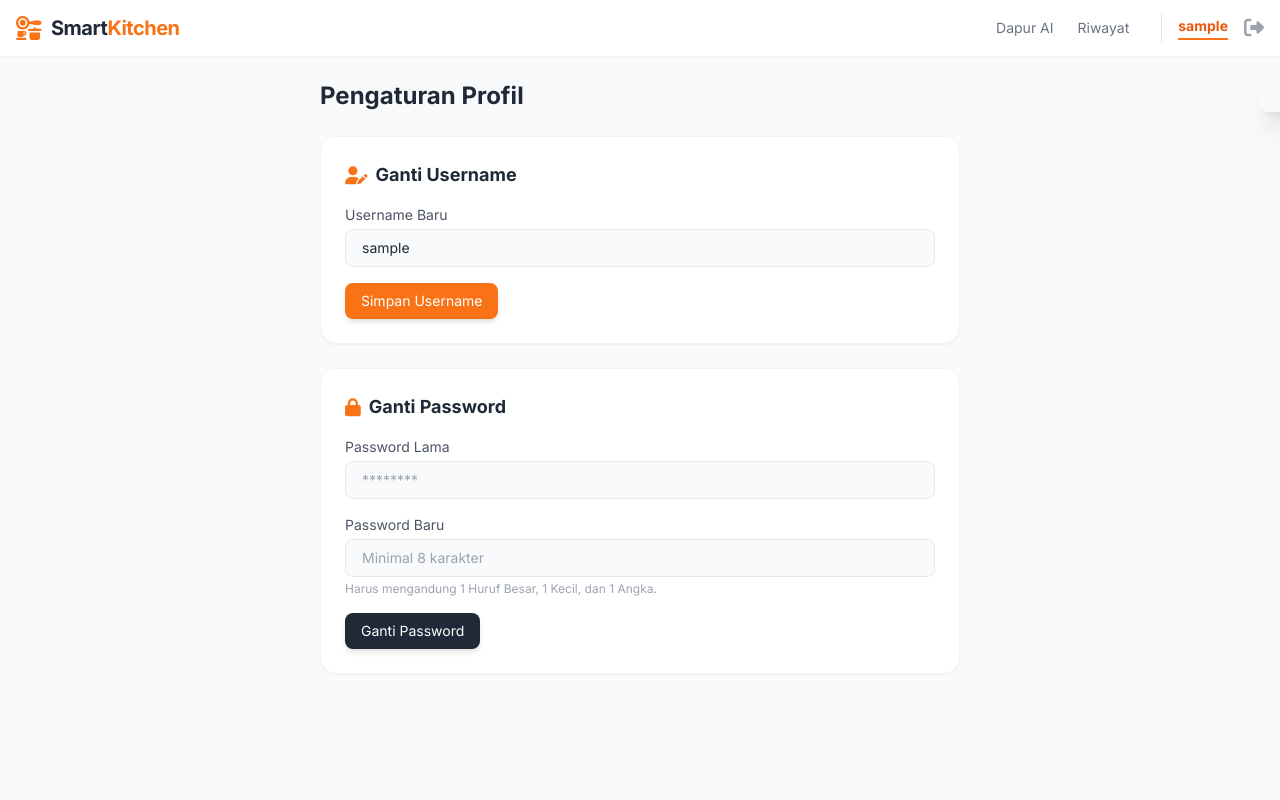
After one commit to MashuNakamura/smart-kitchen, a Flask app: page /profile in a window 1280 px wide. The commit adds this page. Run offline with Flask 3, Linux system fonts and the light colour scheme; the visitor is signed in with stand-in values (Sample User, id 1); some libraries are stand-ins or nearby versions.

Commit message:
Feat: Add profile management page with username and password update functionality

```diff
--- a/templates/dashboard.html
+++ b/templates/dashboard.html
@@ -42,7 +42,7 @@
                 <a href="/history" class="text-sm font-medium text-gray-500 hover:text-orange-500 transition">Riwayat</a>
 
                 <div class="flex items-center gap-4 border-l pl-4 ml-2 border-gray-200">
-                    <span id="nav-username" class="text-sm font-bold text-gray-800">User</span>
+                    <a href="/profile" id="nav-username" class="text-sm font-bold text-gray-800 hover:text-orange-600 transition">{{ session.get('username', 'User') }}</a>
                     <button onclick="handleLogout()" class="text-gray-400 hover:text-red-500 transition" title="Keluar">
                         <i class="fa-solid fa-right-from-bracket text-xl"></i>
                     </button>
@@ -57,8 +57,9 @@
         <div id="mobile-menu" class="hidden md:hidden border-t border-gray-100 py-4 space-y-3 bg-white">
             <a href="/dashboard" class="block px-2 text-sm font-bold text-orange-600">Dapur AI</a>
             <a href="/history" class="block px-2 text-sm font-medium text-gray-600 hover:text-orange-500">Riwayat Masakan</a>
+            <a href="/profile" class="block px-2 text-sm font-medium text-gray-600 hover:text-orange-500">Pengaturan Profil</a>
             <div class="border-t border-gray-100 pt-3 flex justify-between items-center px-2">
-                <span id="nav-username-mobile" class="text-sm font-bold text-gray-800">User</span>
+                <span id="nav-username-mobile" class="text-sm font-bold text-gray-800">{{ session.get('username', 'User') }}</span>
                 <button onclick="handleLogout()" class="text-sm text-red-500 font-medium flex items-center gap-2">
                     Keluar <i class="fa-solid fa-right-from-bracket"></i>
                 </button>
--- a/templates/history.html
+++ b/templates/history.html
@@ -75,7 +75,7 @@
                 <a href="/history" class="text-sm font-bold text-orange-600 border-b-2 border-orange-500 pb-0.5">Riwayat</a>
 
                 <div class="flex items-center gap-4 border-l pl-4 ml-2 border-gray-200">
-                    <span id="nav-username" class="text-sm font-bold text-gray-800">User</span>
+                    <a href="/profile" id="nav-username" class="text-sm font-bold text-gray-800 hover:text-orange-600 transition">{{ session.get('username', 'User') }}</a>
                     <button onclick="handleLogout()" class="text-gray-400 hover:text-red-500 transition" title="Keluar">
                         <i class="fa-solid fa-right-from-bracket text-xl"></i>
                     </button>
@@ -90,8 +90,9 @@
         <div id="mobile-menu" class="hidden md:hidden border-t border-gray-100 py-4 space-y-3 bg-white">
             <a href="/dashboard" class="block px-2 text-sm font-medium text-gray-600 hover:text-orange-500">Dapur AI</a>
             <a href="/history" class="block px-2 text-sm font-bold text-orange-600">Riwayat Masakan</a>
+            <a href="/profile" class="block px-2 text-sm font-medium text-gray-600 hover:text-orange-500">Pengaturan Profil</a>
             <div class="border-t border-gray-100 pt-3 flex justify-between items-center px-2">
-                <span id="nav-username-mobile" class="text-sm font-bold text-gray-800">User</span>
+                <span id="nav-username-mobile" class="text-sm font-bold text-gray-800">{{ session.get('username', 'User') }}</span>
                 <button onclick="handleLogout()" class="text-sm text-red-500 font-medium flex items-center gap-2">
                     Keluar <i class="fa-solid fa-right-from-bracket"></i>
                 </button>
--- /dev/null
+++ b/templates/profile.html
@@ -0,0 +1,213 @@
+<!DOCTYPE html>
+<html lang="id">
+<head>
+    <meta charset="UTF-8">
+    <meta name="viewport" content="width=device-width, initial-scale=1.0">
+    <title>Pengaturan Profil - SmartKitchen</title>
+    <link rel="icon" type="image/png" href="{{ url_for('static', filename='if_ukdc.png') }}">
+    <script src="https://cdn.tailwindcss.com"></script>
+    <link rel="stylesheet" href="https://cdnjs.cloudflare.com/ajax/libs/font-awesome/6.4.0/css/all.min.css">
+    <link href="https://fonts.googleapis.com/css2?family=Inter:wght@300;400;600;700&display=swap" rel="stylesheet">
+
+    <style>
+        body { font-family: 'Inter', sans-serif; }
+    </style>
+</head>
+<body class="bg-gray-50 text-gray-800 min-h-screen flex flex-col">
+
+<!-- NAVBAR -->
+<nav class="bg-white shadow-sm sticky top-0 z-50">
+    <div class="container mx-auto px-4">
+        <div class="flex justify-between items-center py-3">
+
+            <a href="/" class="flex items-center gap-2">
+                <i class="fa-solid fa-kitchen-set text-orange-500 text-2xl"></i>
+                <span class="text-xl font-bold tracking-tight text-gray-800">Smart<span class="text-orange-500">Kitchen</span></span>
+            </a>
+
+            <div class="hidden md:flex items-center gap-6">
+                <a href="/dashboard" class="text-sm font-medium text-gray-500 hover:text-orange-500 transition">Dapur AI</a>
+                <a href="/history" class="text-sm font-medium text-gray-500 hover:text-orange-500 transition">Riwayat</a>
+
+                <div class="flex items-center gap-4 border-l pl-4 ml-2 border-gray-200">
+                    <a href="/profile" class="text-sm font-bold text-orange-600 border-b-2 border-orange-500 pb-0.5" id="nav-username">{{ session.get('username', 'User') }}</a>
+                    <button onclick="handleLogout()" class="text-gray-400 hover:text-red-500 transition" title="Keluar">
+                        <i class="fa-solid fa-right-from-bracket text-xl"></i>
+                    </button>
+                </div>
+            </div>
+
+            <button onclick="toggleMobileMenu()" class="md:hidden text-gray-500 hover:text-orange-500 focus:outline-none">
+                <i class="fa-solid fa-bars text-2xl"></i>
+            </button>
+        </div>
+
+        <div id="mobile-menu" class="hidden md:hidden border-t border-gray-100 py-4 space-y-3 bg-white">
+            <a href="/dashboard" class="block px-2 text-sm font-medium text-gray-600 hover:text-orange-500">Dapur AI</a>
+            <a href="/history" class="block px-2 text-sm font-medium text-gray-600 hover:text-orange-500">Riwayat Masakan</a>
+            <a href="/profile" class="block px-2 text-sm font-bold text-orange-600">Pengaturan Profil</a>
+            <div class="border-t border-gray-100 pt-3 flex justify-between items-center px-2">
+                <button onclick="handleLogout()" class="text-sm text-red-500 font-medium flex items-center gap-2">
+                    Keluar <i class="fa-solid fa-right-from-bracket"></i>
+                </button>
+            </div>
+        </div>
+    </div>
+</nav>
+
+<main class="flex-grow container mx-auto px-4 py-6 max-w-2xl">
+
+    <!-- TOAST NOTIFICATION -->
+    <div id="toast" class="fixed top-20 right-5 z-50 transform translate-x-full transition-transform duration-300 pointer-events-none">
+        <div id="toast-content" class="px-6 py-4 rounded-lg shadow-xl text-white font-medium flex items-center gap-3 pointer-events-auto"></div>
+    </div>
+
+    <div class="flex items-center gap-3 mb-6">
+        <h1 class="text-2xl font-bold text-gray-800">Pengaturan Profil</h1>
+    </div>
+
+    <!-- CHANGE USERNAME -->
+    <section class="bg-white p-6 rounded-2xl shadow-sm border border-gray-100 mb-6">
+        <h2 class="text-lg font-bold mb-4 flex items-center gap-2 text-gray-800">
+            <i class="fa-solid fa-user-pen text-orange-500"></i> Ganti Username
+        </h2>
+        <form id="usernameForm" onsubmit="updateUsername(event)" class="space-y-4">
+            <div>
+                <label class="block text-sm font-medium text-gray-600 mb-1">Username Baru</label>
+                <input type="text" id="new_username" name="new_username" required
+                       class="w-full px-4 py-2 border rounded-lg focus:ring-2 focus:ring-orange-500 outline-none text-sm bg-gray-50"
+                       value="{{ session.get('username', '') }}"
+                       placeholder="Masukkan username baru">
+            </div>
+            <button type="submit" class="bg-orange-500 hover:bg-orange-600 text-white font-medium py-2 px-4 rounded-lg text-sm transition shadow-md w-full sm:w-auto">
+                Simpan Username
+            </button>
+        </form>
+    </section>
+
+    <!-- CHANGE PASSWORD -->
+    <section class="bg-white p-6 rounded-2xl shadow-sm border border-gray-100">
+        <h2 class="text-lg font-bold mb-4 flex items-center gap-2 text-gray-800">
+            <i class="fa-solid fa-lock text-orange-500"></i> Ganti Password
+        </h2>
+        <form id="passwordForm" onsubmit="updatePassword(event)" class="space-y-4">
+            <div>
+                <label class="block text-sm font-medium text-gray-600 mb-1">Password Lama</label>
+                <input type="password" id="old_password" name="old_password" required
+                       class="w-full px-4 py-2 border rounded-lg focus:ring-2 focus:ring-orange-500 outline-none text-sm bg-gray-50"
+                       placeholder="********">
+            </div>
+            <div>
+                <label class="block text-sm font-medium text-gray-600 mb-1">Password Baru</label>
+                <input type="password" id="new_password" name="new_password" required
+                       class="w-full px-4 py-2 border rounded-lg focus:ring-2 focus:ring-orange-500 outline-none text-sm bg-gray-50"
+                       placeholder="Minimal 8 karakter">
+                <p class="text-xs text-gray-400 mt-1">Harus mengandung 1 Huruf Besar, 1 Kecil, dan 1 Angka.</p>
+            </div>
+            <button type="submit" class="bg-gray-800 hover:bg-gray-900 text-white font-medium py-2 px-4 rounded-lg text-sm transition shadow-md w-full sm:w-auto">
+                Ganti Password
+            </button>
+        </form>
+    </section>
+
+</main>
+
+<script>
+    // --- UI HELPERS ---
+    function showToast(message, type = 'success') {
+        const toast = document.getElementById('toast');
+        const content = document.getElementById('toast-content');
+
+        content.className = `px-6 py-4 rounded-lg shadow-xl text-white font-medium flex items-center gap-3 pointer-events-auto ${type === 'success' ? 'bg-green-500' : 'bg-red-500'}`;
+        content.innerHTML = type === 'success'
+            ? `<i class="fa-regular fa-circle-check text-xl"></i> ${message}`
+            : `<i class="fa-solid fa-triangle-exclamation text-xl"></i> ${message}`;
+
+        toast.classList.remove('translate-x-full');
+        setTimeout(() => {
+            toast.classList.add('translate-x-full');
+        }, 3000);
+    }
+
+    function toggleMobileMenu() {
+        const menu = document.getElementById('mobile-menu');
+        menu.classList.toggle('hidden');
+    }
+
+    // --- API CALLS ---
+    async function updateUsername(e) {
+        e.preventDefault();
+        const newUsername = document.getElementById('new_username').value;
+        const btn = e.target.querySelector('button');
+        const originalText = btn.innerText;
+
+        btn.disabled = true;
+        btn.innerText = 'Menyimpan...';
+
+        try {
+            const res = await fetch('/api/profile/update-username', {
+                method: 'POST',
+                headers: { 'Content-Type': 'application/json' },
+                body: JSON.stringify({ new_username: newUsername })
+            });
+            const data = await res.json();
+
+            if (data.success) {
+                showToast('Username berhasil diperbarui!');
+                document.getElementById('nav-username').innerText = newUsername; // Update navbar
+            } else {
+                showToast(data.message || 'Gagal update username', 'error');
+            }
+        } catch (err) {
+            showToast('Terjadi kesalahan koneksi', 'error');
+        } finally {
+            btn.disabled = false;
+            btn.innerText = originalText;
+        }
+    }
+
+    async function updatePassword(e) {
+        e.preventDefault();
+        const oldPassword = document.getElementById('old_password').value;
+        const newPassword = document.getElementById('new_password').value;
+        const btn = e.target.querySelector('button');
+        const originalText = btn.innerText;
+
+        btn.disabled = true;
+        btn.innerText = 'Memproses...';
+
+        try {
+            const res = await fetch('/api/profile/update-password', {
+                method: 'POST',
+                headers: { 'Content-Type': 'application/json' },
+                body: JSON.stringify({
+                    old_password: oldPassword,
+                    new_password: newPassword
+                })
+            });
+            const data = await res.json();
+
+            if (data.success) {
+                showToast('Password berhasil diganti!');
+                document.getElementById('passwordForm').reset();
+            } else {
+                showToast(data.message || 'Gagal ganti password', 'error');
+            }
+        } catch (err) {
+            showToast('Terjadi kesalahan koneksi', 'error');
+        } finally {
+            btn.disabled = false;
+            btn.innerText = originalText;
+        }
+    }
+
+    async function handleLogout() {
+        if(confirm("Apakah Anda yakin ingin keluar?")) {
+            await fetch('/api/logout');
+            window.location.href = '/login';
+        }
+    }
+</script>
+
+</body>
+</html>
```
Also changed, not shown: TODO.md (+3 -3 lines), 1 other file.
